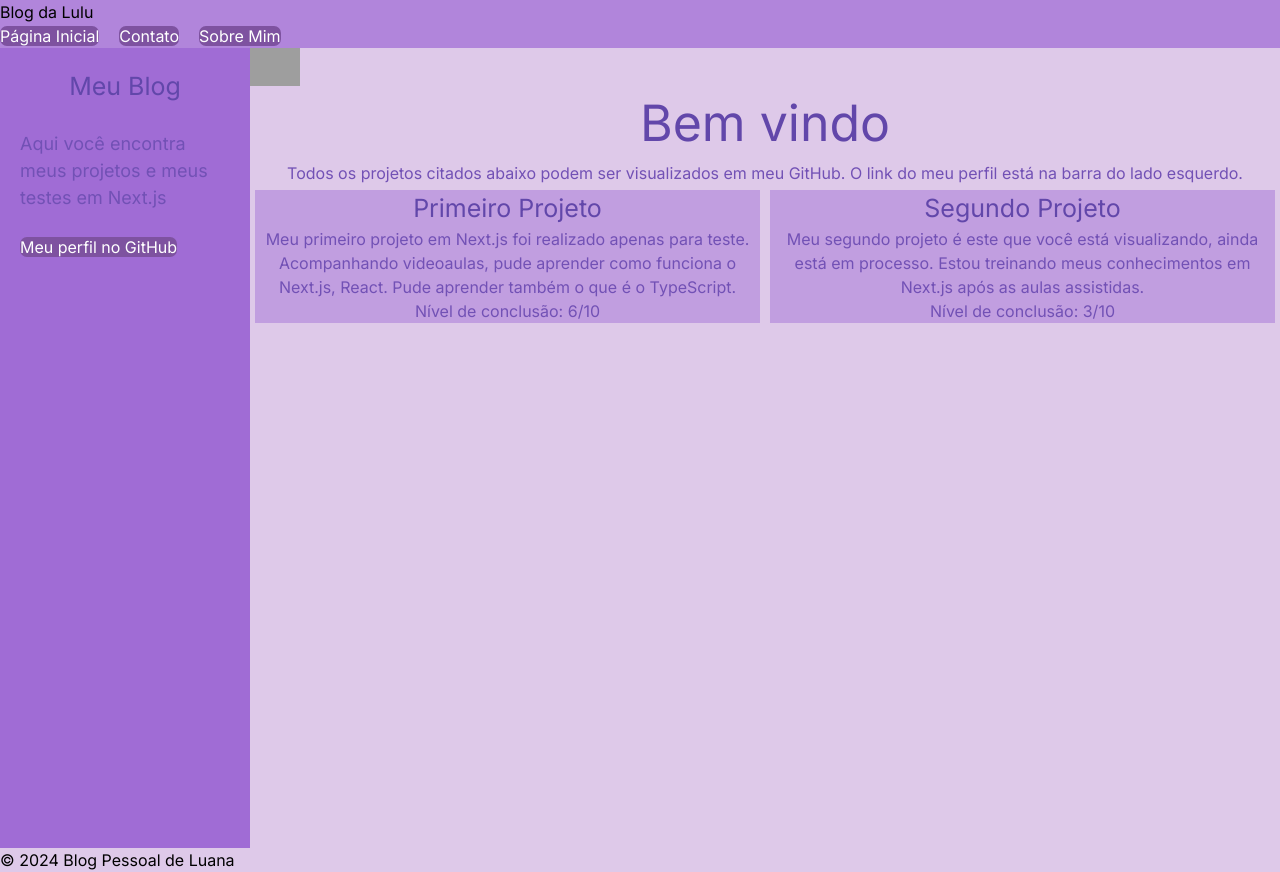
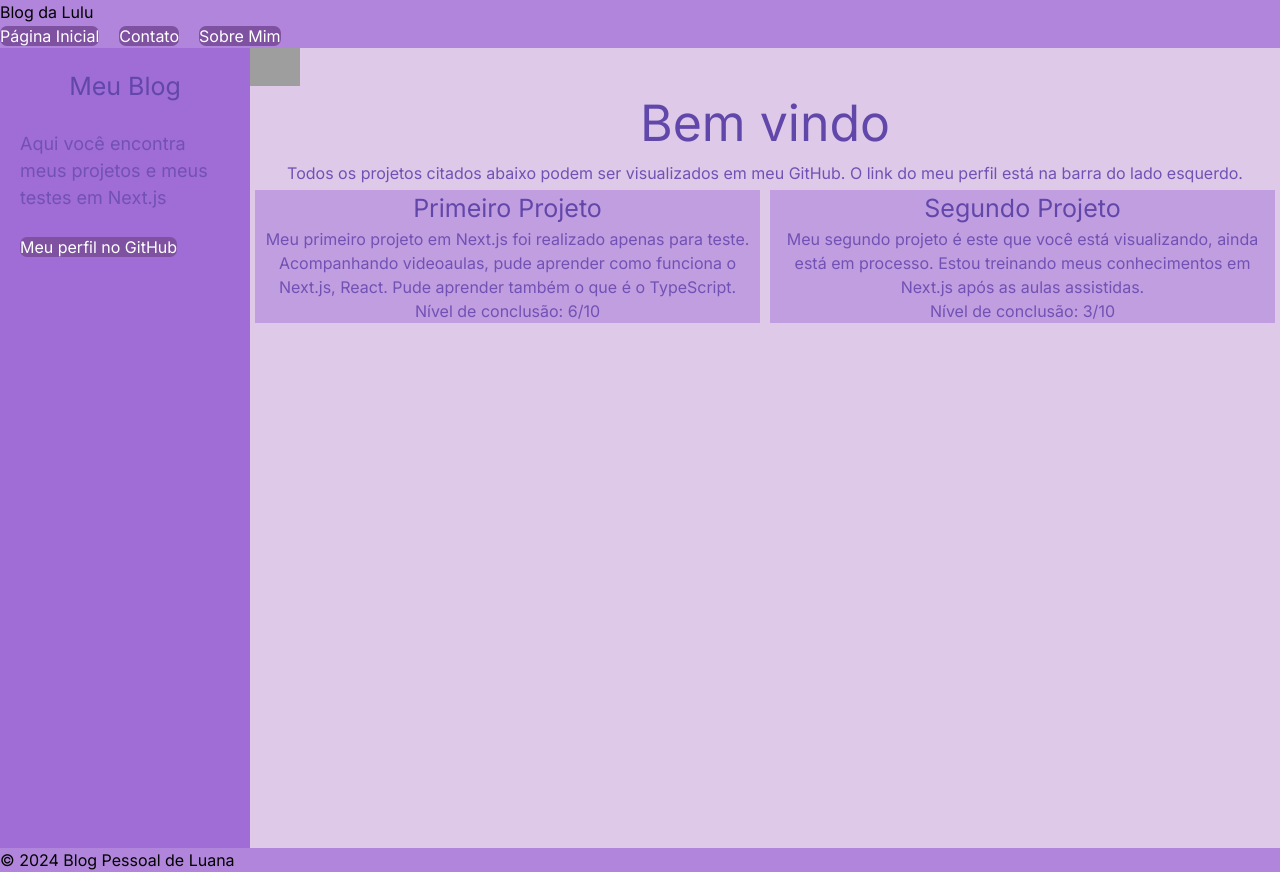
Before and after one commit to luanabrizola/Projeto_blog, a Next.js app: page / in a window 1280 px wide. Built offline with nearby package versions, Linux system fonts and the light colour scheme; grey boxes are pictures that could not be loaded.

Commit message:
Update globals.css

```diff
--- a/src/app/globals.css
+++ b/src/app/globals.css
@@ -162,6 +162,9 @@ nav li {
   margin-right: 20px;
 }
 
+footer{
+  background-color: var(--navBar);
+}
 
 
 .notfound{
```
